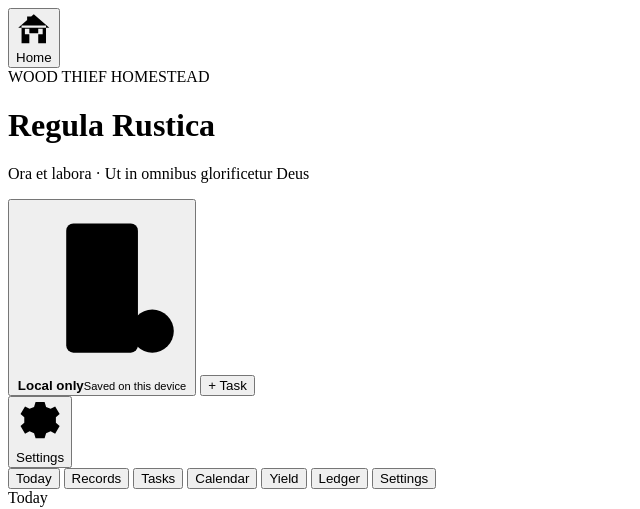
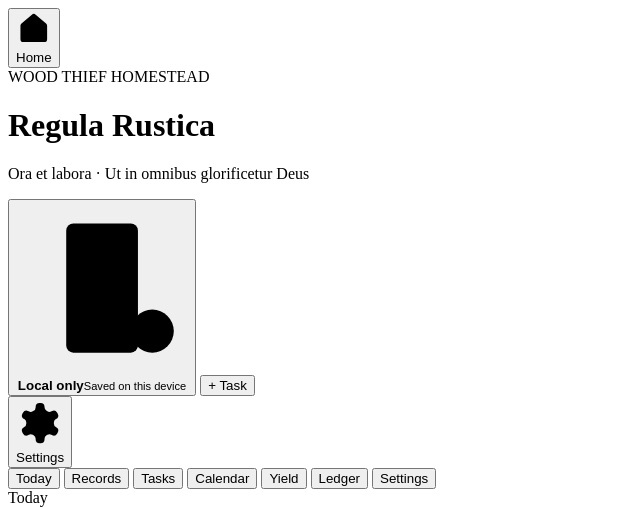
Before and after one commit to mholtsclaw88/Regula-Rustica, a website with bundled scripts: page index.html in a window 1280 px wide. Shown: the top 509 px of the page, 0-640 px from the left. Built offline with nearby package versions, Linux system fonts and the light colour scheme; files whose address does not match are found by name.

Commit message:
Match approved Home and Settings icons

```diff
--- a/index.html
+++ b/index.html
@@ -20,7 +20,7 @@
   <script src="records-relationships.js?v=data-entry-forms-v2" defer></script>
   <script src="ledger-allocation-display.js?v=multi-record-ledger-v1" defer></script>
   <script src="app.js?v=monastic-icons-v1" defer></script>
-  <script src="ui-refinements.js?v=monastic-icons-v2" defer></script>
+  <script src="ui-refinements.js?v=monastic-icons-v3" defer></script>
   <script src="cloud-runtime-config.js" defer onerror="this.remove()"></script>
   <script src="cloud-auth.js" type="module"></script>
   <script src="sync/runtime.mjs?v=monastic-icons-v1" type="module"></script>
--- a/service-worker.js
+++ b/service-worker.js
@@ -1,6 +1,6 @@
-const CACHE = 'regula-rustica-monastic-palette-v2';
+const CACHE = 'regula-rustica-monastic-palette-v3';
 const ASSETS = [
-  './', './index.html', './styles.css?v=monastic-palette-v1', './housekeeping.css?v=monastic-palette-v1', './cloud-auth.css', './housekeeping-data.js?v=today-operational-v4', './task-foundation.js?v=record-lifecycle-v1', './record-documents.js?v=local-attachments-v1', './journal-foundation.js?v=journal-consolidation-v3', './form-selector.js?v=responsible-party-selectors-v2', './records-relationships.js?v=data-entry-forms-v2', './ui-refinements.js?v=monastic-icons-v2', './ui-refinements-core.js?v=yield-ledger-ui-v1', './ledger-receipt-modal.js?v=data-entry-forms-v2', './ledger-allocations.js?v=data-entry-forms-v2', './ledger-allocation-display.js?v=multi-record-ledger-v1', './app.js?v=monastic-icons-v1', './cloud-auth.js',
+  './', './index.html', './styles.css?v=monastic-palette-v1', './housekeeping.css?v=monastic-palette-v1', './cloud-auth.css', './housekeeping-data.js?v=today-operational-v4', './task-foundation.js?v=record-lifecycle-v1', './record-documents.js?v=local-attachments-v1', './journal-foundation.js?v=journal-consolidation-v3', './form-selector.js?v=responsible-party-selectors-v2', './records-relationships.js?v=data-entry-forms-v2', './ui-refinements.js?v=monastic-icons-v3', './ui-refinements-core.js?v=yield-ledger-ui-v1', './ledger-receipt-modal.js?v=data-entry-forms-v2', './ledger-allocations.js?v=data-entry-forms-v2', './ledger-allocation-display.js?v=multi-record-ledger-v1', './app.js?v=monastic-icons-v1', './cloud-auth.js',
   './cloud-invitations.mjs', './sync/runtime.mjs?v=monastic-icons-v1', './sync/local-state.mjs?v=clean-cloud-baseline-v1', './sync/legacy-recovery.mjs', './sync/entities.mjs', './sync/cloud-adapter.mjs', './sync/engine.mjs',
   './manifest.webmanifest', './icons/icon-192.png', './icons/icon-512.png', './icons/icon-512-maskable.png'
 ];
--- a/ui-refinements.js
+++ b/ui-refinements.js
@@ -33,8 +33,8 @@
  }finally{panel.dataset.refining='false';}}
  function installChronicleRefinement(){const panel=document.querySelector('#panelChronicle');if(!panel||panel.dataset.linkedYieldObserver==='true')return;panel.dataset.linkedYieldObserver='true';let queued=false;const queue=()=>{if(queued)return;queued=true;queueMicrotask(()=>{queued=false;refineLinkedYieldChronicle();});};new MutationObserver(queue).observe(panel,{childList:true,subtree:true});queue();}
  const mobileIcons={
-  home:'<svg viewBox="0 0 32 32" aria-hidden="true" focusable="false"><path d="M2 15 16 3l14 12M5 13v16h22V13M10 10V5h4v2M12 29v-9h8v9M8 16h4v5H8zM20 16h4v5h-4z"/><path class="icon-detail" d="M7 14h18M7 24h5M20 24h5M7 27h5M20 27h5M15 23h2M4 29h24M9 17h2M21 17h2"/></svg>',
-  settings:'<svg viewBox="0 0 32 32" aria-hidden="true" focusable="false"><path d="m13 2-1 3.3-3 1.2-3-1.6L3 10l2.5 2.2v3.6L3 18l3 5.1 3-1.6 3 1.2L13 26h6l1-3.3 3-1.2 3 1.6 3-5.1-2.5-2.2v-3.6L29 10l-3-5.1-3 1.6-3-1.2L19 2z"/><circle cx="16" cy="14" r="6"/><circle class="icon-detail" cx="16" cy="14" r="3.5"/><path class="icon-detail" d="M14 4.5h4M24 8l2 3.5M26 17l-2 3.5M18 23.5h-4M8 20.5 6 17M6 11.5 8 8"/></svg>',
+  home:'<svg viewBox="0 0 24 24" aria-hidden="true" focusable="false"><path d="M15 21v-8a1 1 0 0 0-1-1h-4a1 1 0 0 0-1 1v8"/><path d="M3 10a2 2 0 0 1 .709-1.528l7-6a2 2 0 0 1 2.582 0l7 6A2 2 0 0 1 21 10v9a2 2 0 0 1-2 2H5a2 2 0 0 1-2-2z"/></svg>',
+  settings:'<svg viewBox="0 0 24 24" aria-hidden="true" focusable="false"><path d="M12.22 2h-.44a2 2 0 0 0-2 2v.18a2 2 0 0 1-1 1.73l-.43.25a2 2 0 0 1-2 0l-.15-.08a2 2 0 0 0-2.73.73l-.22.38a2 2 0 0 0 .73 2.73l.15.1a2 2 0 0 1 1 1.72v.51a2 2 0 0 1-1 1.74l-.15.09a2 2 0 0 0-.73 2.73l.22.38a2 2 0 0 0 2.73.73l.15-.08a2 2 0 0 1 2 0l.43.25a2 2 0 0 1 1 1.73V20a2 2 0 0 0 2 2h.44a2 2 0 0 0 2-2v-.18a2 2 0 0 1 1-1.73l.43-.25a2 2 0 0 1 2 0l.15.08a2 2 0 0 0 2.73-.73l.22-.38a2 2 0 0 0-.73-2.73l-.15-.09a2 2 0 0 1-1-1.74v-.51a2 2 0 0 1 1-1.74l.15-.09a2 2 0 0 0 .73-2.73l-.22-.38a2 2 0 0 0-2.73-.73l-.15.08a2 2 0 0 1-2 0l-.43-.25a2 2 0 0 1-1-1.73V4a2 2 0 0 0-2-2z"/><circle cx="12" cy="12" r="3"/></svg>',
   records:'<svg viewBox="0 0 32 32" aria-hidden="true" focusable="false"><path d="M2.5 7.5c4.6-1.2 9-.2 13.5 3v17.8c-4.5-3.2-8.9-4.2-13.5-2.7zM29.5 7.5c-4.6-1.2-9-.2-13.5 3v17.8c4.5-3.2 8.9-4.2 13.5-2.7z"/><path d="M1.5 10v18c5-1.4 9.8-.4 14.5 2.5C20.7 27.6 25.5 26.6 30.5 28V10"/><path class="icon-detail" d="M5 11c3-.4 5.6.4 8.2 2M5 15c3-.4 5.6.4 8.2 2M5 19c3-.4 5.6.4 8.2 2M27 11c-3-.4-5.6.4-8.2 2M27 15c-3-.4-5.6.4-8.2 2M27 19c-3-.4-5.6.4-8.2 2M14 28.8v2.7l2-1.2 2 1.2v-2.7"/></svg>',
   tasks:'<svg viewBox="0 0 32 32" aria-hidden="true" focusable="false"><path d="M7 5h18v24H7zM11 3h10v5H11z"/><path class="icon-strong" d="m10 17 4 4 8-9"/><path class="icon-detail" d="M10 25h12M9 8h14M5 8v23h18"/></svg>',
   yield:'<svg viewBox="0 0 32 32" aria-hidden="true" focusable="false"><path d="M16 29V5M16 25c-5-2-8-6-9-11 5 1 8 4 9 8M16 19c5-2 8-6 9-11-5 1-8 4-9 8M16 13c-3-1-5-4-6-7 3 .5 5 2.5 6 5M16 9c2-1 3.5-3 4-6-2.5.5-4 2-4 4"/><path class="icon-detail" d="M11 29h10M8 18c3 1 5 3 7 6M24 13c-3 1-5 3-7 6"/></svg>',
```
